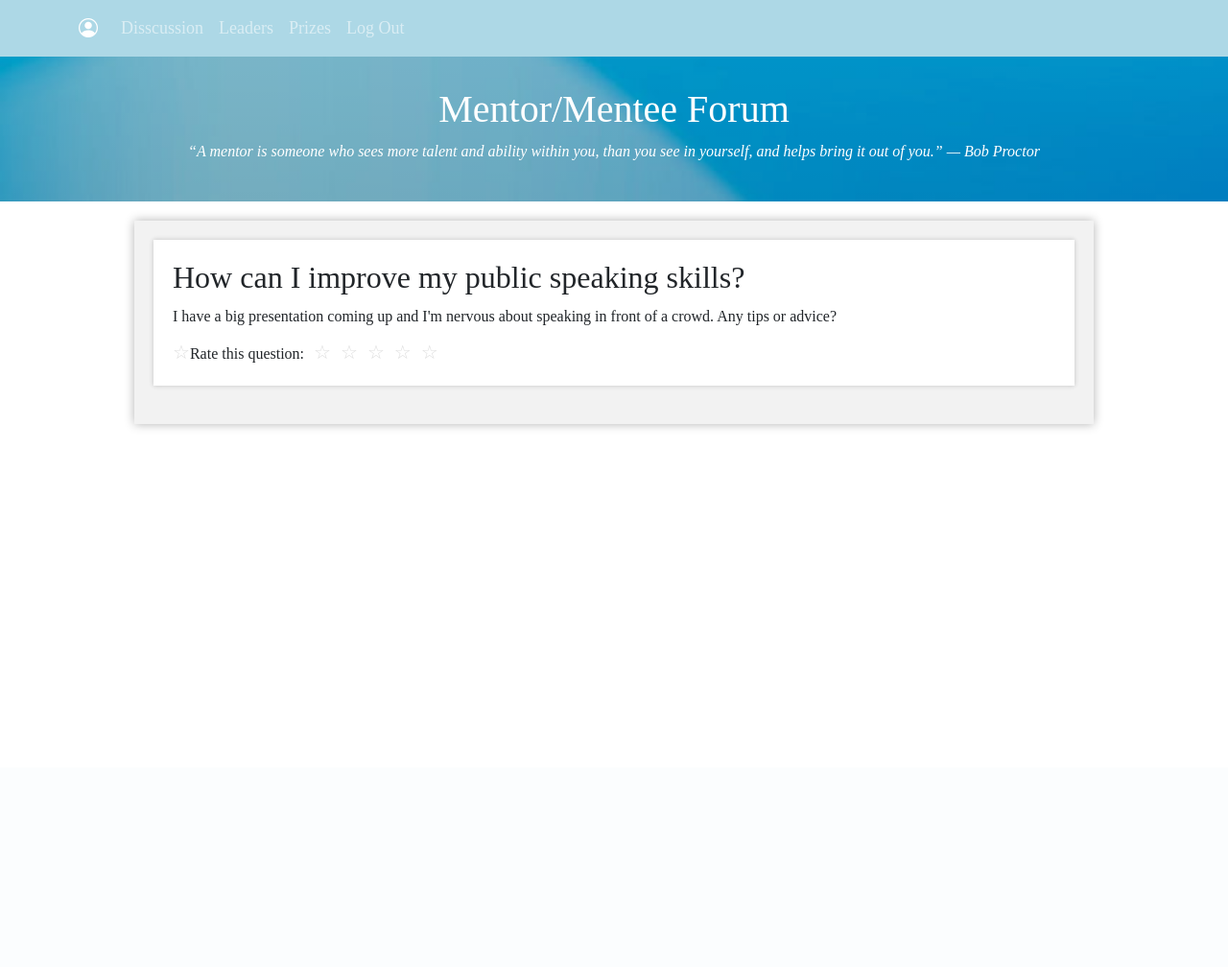
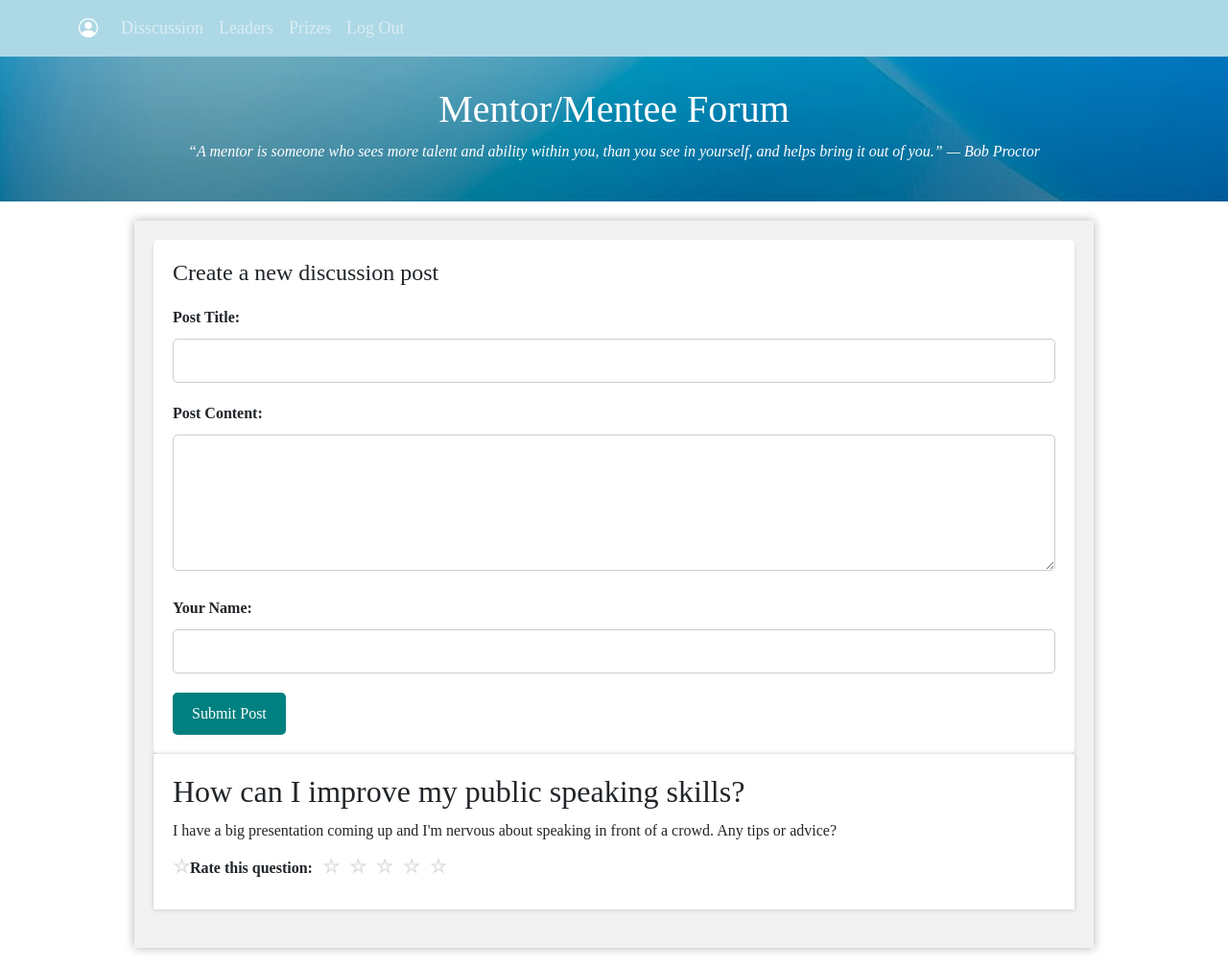
Before and after one commit to ririto90/CIS440-Capstone-Build-2, a PHP site: page /html/disscussion_board.html in a window 1280 px wide. Shown: the whole page at 96% size. Before the commit the page ends 447 px from the top, so only its background shows below. Run offline with PHP 8.4, Linux system fonts and the light colour scheme.

Commit message:
PHP Update

```diff
--- a/html/disscussion_board.html
+++ b/html/disscussion_board.html
@@ -36,6 +36,21 @@
 		<h7 class="page-subtitle">“A mentor is someone who sees more talent and ability within you, than you see in yourself, and helps bring it out of you.” — Bob Proctor</h5>
 	</header>
 	<main>
+		<div class="discussion-post-form">
+			<h2 class="form-title">Create a new discussion post</h2>
+			<form action="../server.php" method="post">
+			  <label for="post-title">Post Title:</label>
+			  <input type="text" id="post-title" name="post-title" required>
+
+			  <label for="post-content">Post Content:</label>
+			  <textarea id="post-content" name="post-content" rows="5" required></textarea>
+
+			  <label for="post-author">Your Name:</label>
+			  <input type="text" id="post-author" name="post-author" required>
+
+			  <button type="submit">Submit Post</button>
+			</form>
+		  </div>
 		<div class="question">
 			<h2>How can I improve my public speaking skills?</h2>
 			<p>I have a big presentation coming up and I'm nervous about speaking in front of a crowd. Any tips or advice?</p>
--- a/style.css
+++ b/style.css
@@ -109,3 +109,41 @@ main {
 .bi-star, .bi-star-fill {
     color: gold;
 }
+
+.discussion-post-form {
+    background-color: #fff;
+    padding: 20px;
+    border-radius: 5px;
+    box-shadow: 0 2px 4px rgba(0, 0, 0, 0.1);
+  }
+
+  .form-title {
+    font-size: 24px;
+    margin-top: 0;
+    margin-bottom: 20px;
+  }
+
+  label {
+    display: block;
+    margin-bottom: 10px;
+    font-weight: bold;
+  }
+
+  input[type="text"],
+  textarea {
+    width: 100%;
+    padding: 10px;
+    border: 1px solid #ccc;
+    border-radius: 5px;
+    margin-bottom: 20px;
+  }
+
+  button[type="submit"] {
+    background-color: #008080;
+    color: #fff;
+    border: none;
+    border-radius: 5px;
+    padding: 10px 20px;
+    font-size: 16px;
+    cursor: pointer;
+  }
```
Also changed, not shown: server.php (+29 -2 lines).
